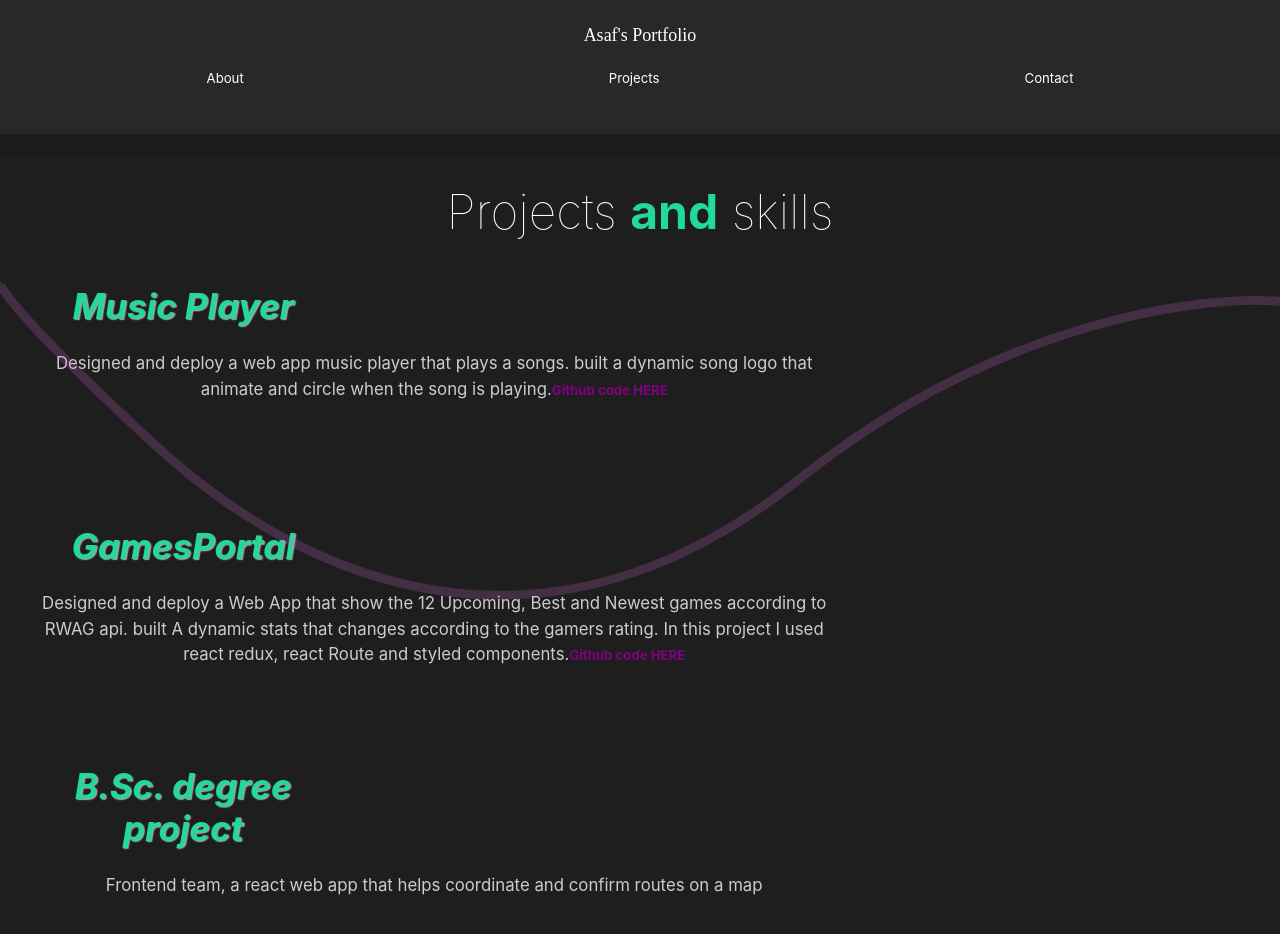
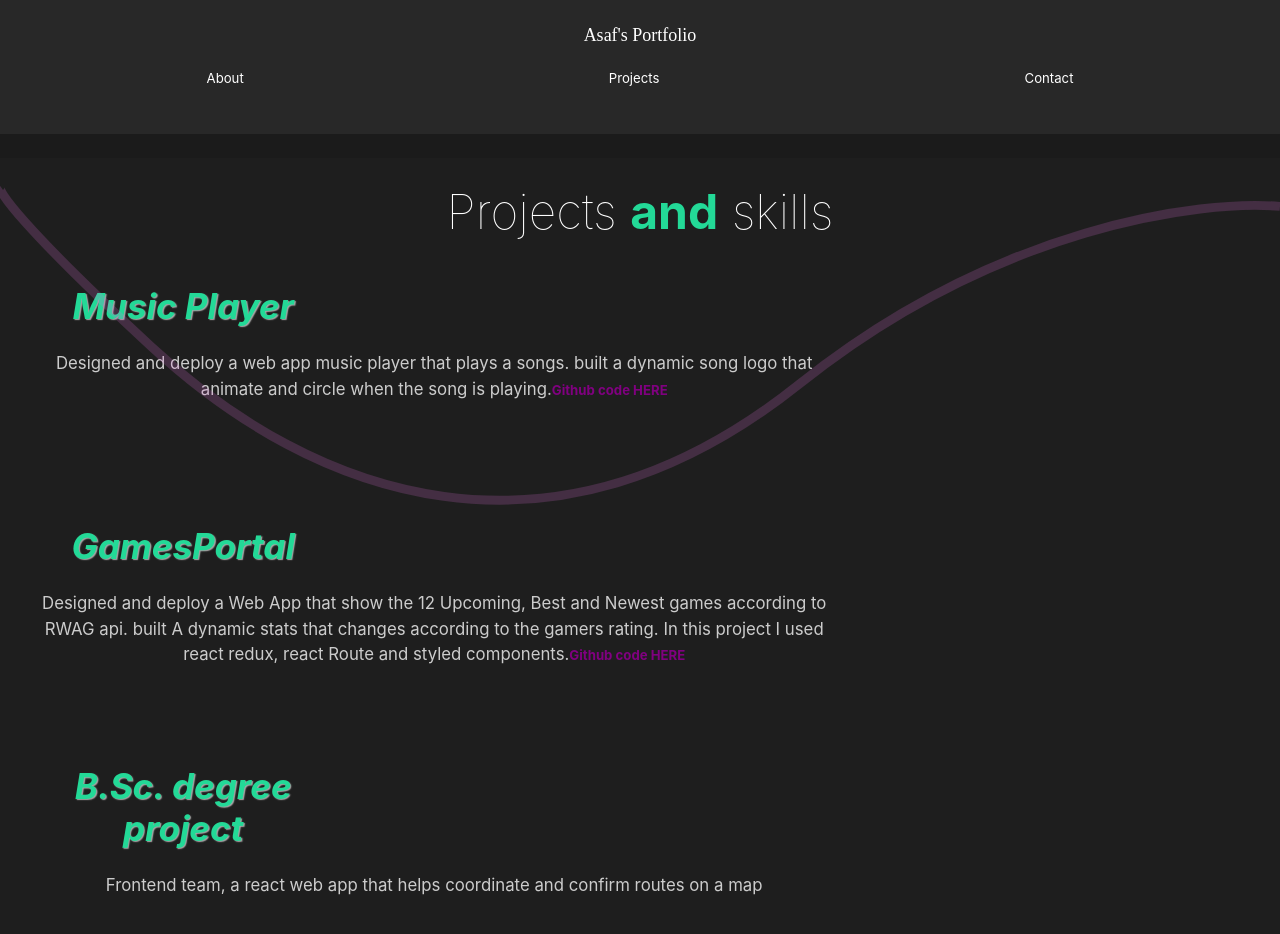
Before and after one commit to Asaf240796/portfolio, a React (Create React App) app: page /projects in a window 1280 px wide. Shown: the top 934 px of the page. Built offline with nearby package versions, Linux system fonts and the light colour scheme.

Commit message:
projects update

```diff
--- a/src/components/ProjectsAndSkills.js
+++ b/src/components/ProjectsAndSkills.js
@@ -15,6 +15,7 @@ const ProjectsAndSkills = () => {
       animate="show"
     >
       <Skills>
+      <Wave />
         <Description>
           <h2>
             Projects <span>and</span> skills
@@ -48,7 +49,6 @@ const ProjectsAndSkills = () => {
                 </a>
               </p>
             </Card>
-            <Wave/>
             {/* <Card>
               <h3>NearMe</h3>
               <p>like easy... click here to see the code on GitHub</p>
```
